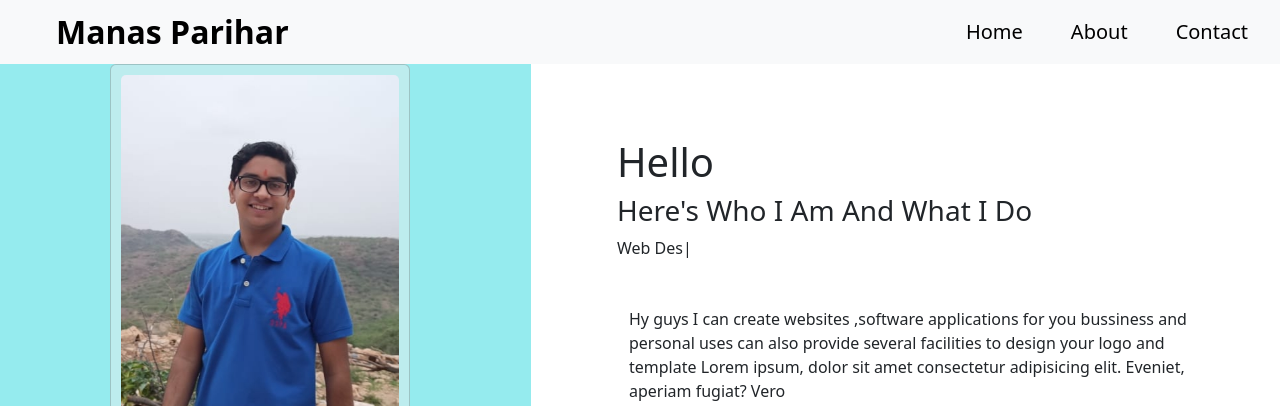
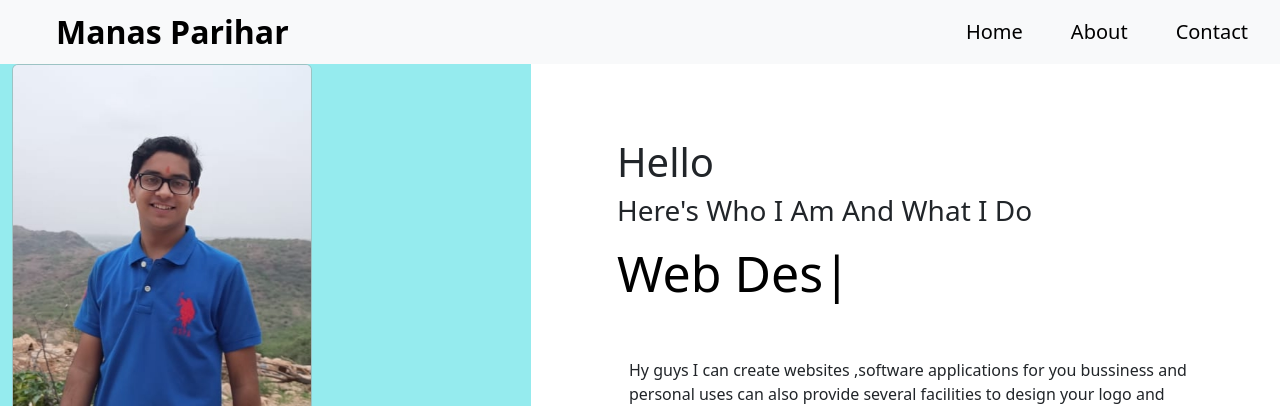
Before and after one commit to manasparihar/manasportfolio.github.io, a plain HTML site: page index.html in a window 1280 px wide. Shown: the top 406 px of the page. Drawn offline with nearby package versions, Linux system fonts and the light colour scheme.

Commit message:
Update style.css

```diff
--- a/style.css
+++ b/style.css
@@ -13,7 +13,13 @@
     color: aqua;
     box-shadow: inset 200px 0 0 0 #54b3d6;
 }
-
+#app {
+    font-size: 50px;
+    background-clip: border-box;
+    background-clip: text;
+    -webkit-background-clip: text;
+    -webkit-text-fill-color: black; /* Change to black */
+    animation: textclip 2s linear infinite;
 .bar {
     padding: 2%;
 }
```
